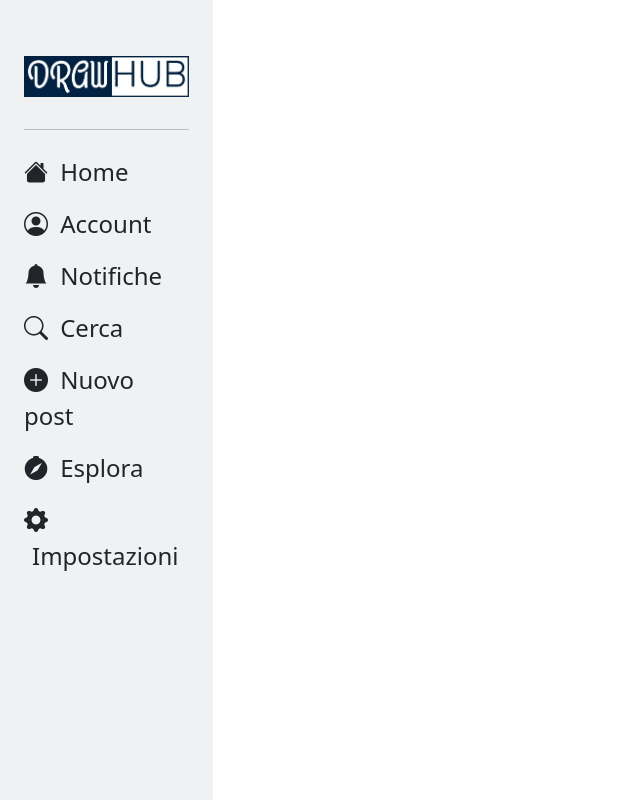
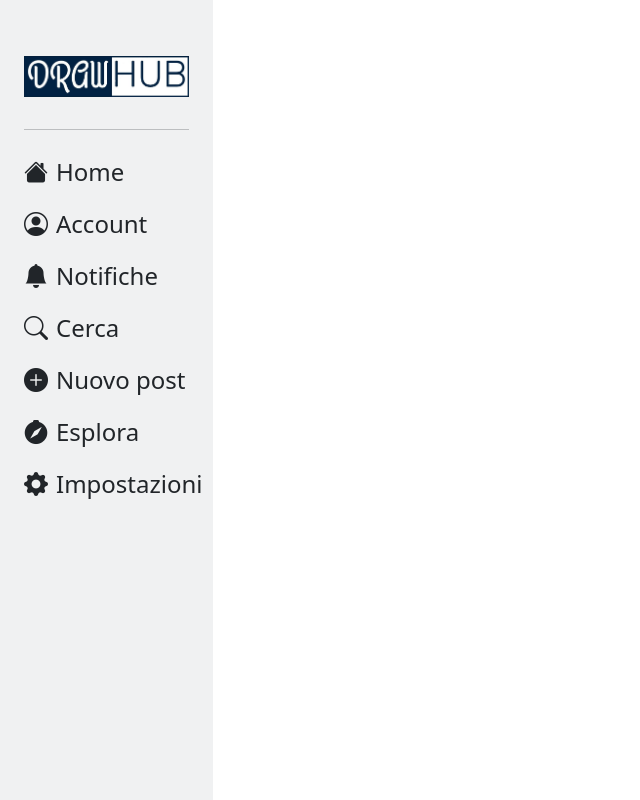
Before and after one commit to Yaboku19/DrawHub, a PHP site: page /php/profile.php in a window 1280 px wide. Shown: the whole page, without its empty margins (0-640 px from the left). Run offline with PHP 8.4, Linux system fonts and the light colour scheme; the visitor is signed in with stand-in values (Sample User, id 1).

Commit message:
bottoni della home che non vanno più a capo

```diff
--- a/source/template/base.php
+++ b/source/template/base.php
@@ -118,37 +118,37 @@
                         </div>
                         <ul class="nav nav-pills flex-column mb-sm-auto mb-0 align-items-start" id="menu">
                             <li class="nav-item">
-                                <a href="../php/showHomepage.php" class="nav-link px-0 text-dark">
+                                <a href="../php/showHomepage.php" class="nav-link px-0 text-dark d-flex flex-nowrap">
                                     <i class="fs-4 bi-house-fill"></i> <span class="fs-4 ms-2 d-none d-sm-inline">Home</span>
                                 </a>
                             </li>
                             <li class="nav-item">
-                                <a href="../php/profile.php?username=<?php echo $_SESSION["username"];?>" class="nav-link px-0 text-dark">
+                                <a href="../php/profile.php?username=<?php echo $_SESSION["username"];?>" class="nav-link px-0 text-dark d-flex flex-nowrap">
                                     <i class="fs-4 bi-person-circle"></i> <span class="fs-4 ms-2 d-none d-sm-inline">Account</span>
                                 </a>
                             </li>
                             <li class="nav-item">
-                                <a href="../php/showNotification.php" class="nav-link px-0 text-dark">
+                                <a href="../php/showNotification.php" class="nav-link px-0 text-dark d-flex flex-nowrap">
                                     <i class="fs-4 bi-bell-fill"></i> <span class="fs-4 ms-2 d-none d-sm-inline">Notifiche</span>
                                 </a>
                             </li>
                             <li class="nav-item">
-                                <a data-bs-toggle="modal" data-bs-target="#searchModal" class="nav-link px-0 text-dark" href="#">
+                                <a data-bs-toggle="modal" data-bs-target="#searchModal" class="nav-link px-0 text-dark d-flex flex-nowrap" href="#">
                                     <i class="fs-4 bi-search"></i> <span class="fs-4 ms-2 d-none d-sm-inline">Cerca</span>
                                 </a>
                             </li>
                             <li class="nav-item">
-                                <a href="../php/showAddPost.php" class="nav-link px-0 text-dark">
+                                <a href="../php/showAddPost.php" class="nav-link px-0 text-dark d-flex flex-nowrap">
                                     <i class="fs-4 bi-plus-circle-fill"></i> <span class="fs-4 ms-2 d-none d-sm-inline">Nuovo post</span>
                                 </a>
                             </li>
                             <li class="nav-item">
-                                <a href="../php/showExplore.php" class="nav-link px-0 text-dark">
+                                <a href="../php/showExplore.php" class="nav-link px-0 text-dark d-flex flex-nowrap">
                                     <i class="fs-4 bi-compass-fill"></i> <span class="fs-4 ms-2 d-none d-sm-inline">Esplora</span>
                                 </a>
                             </li>
                             <li class="nav-item">
-                                <a href="../php/showSettings.php" class="nav-link px-0 text-dark">
+                                <a href="../php/showSettings.php" class="nav-link px-0 text-dark d-flex flex-nowrap">
                                     <i class="fs-4 bi-gear-fill"></i> <span class="fs-4 ms-2 d-none d-sm-inline">Impostazioni</span>
                                 </a>
                             </li>
```
